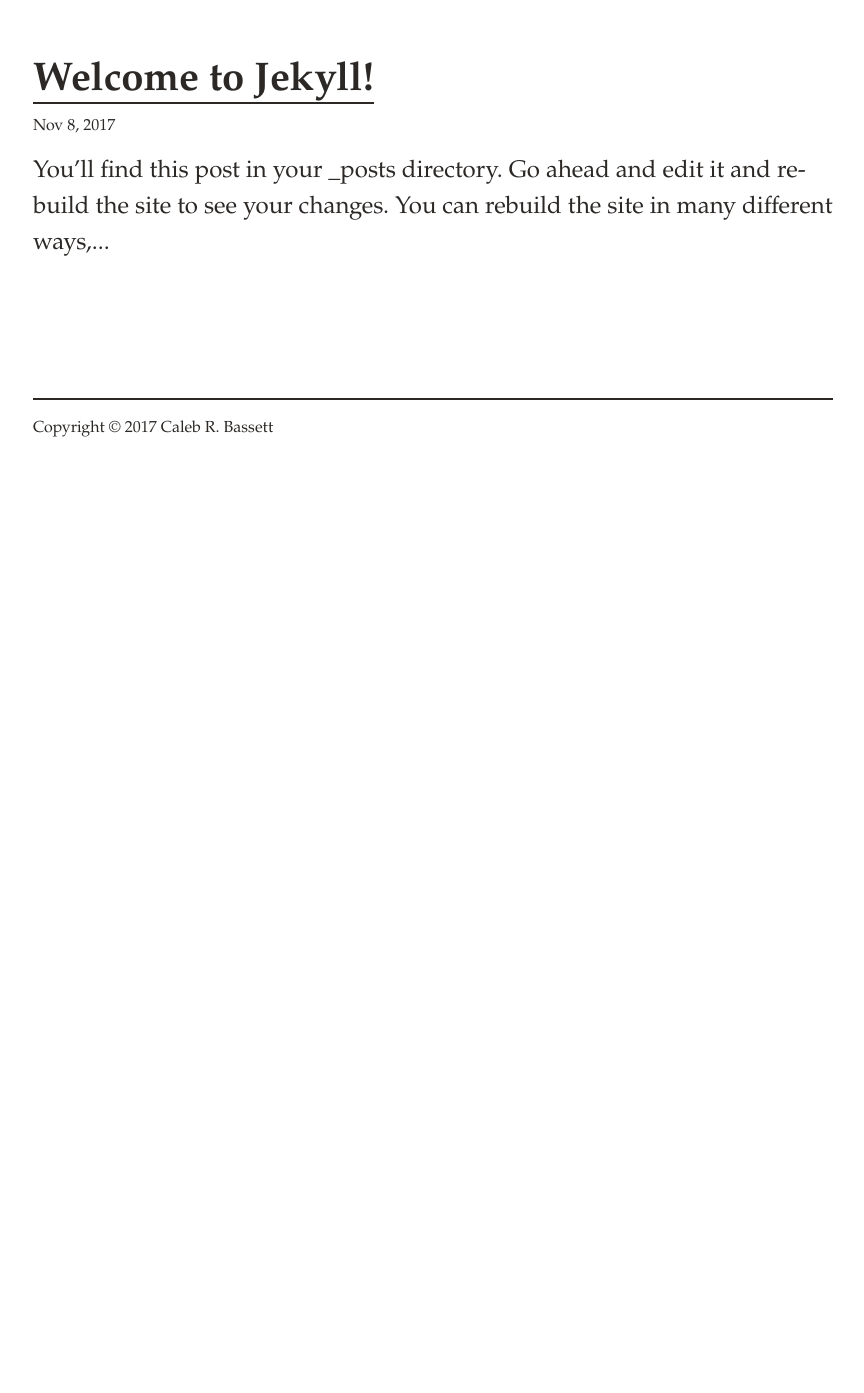
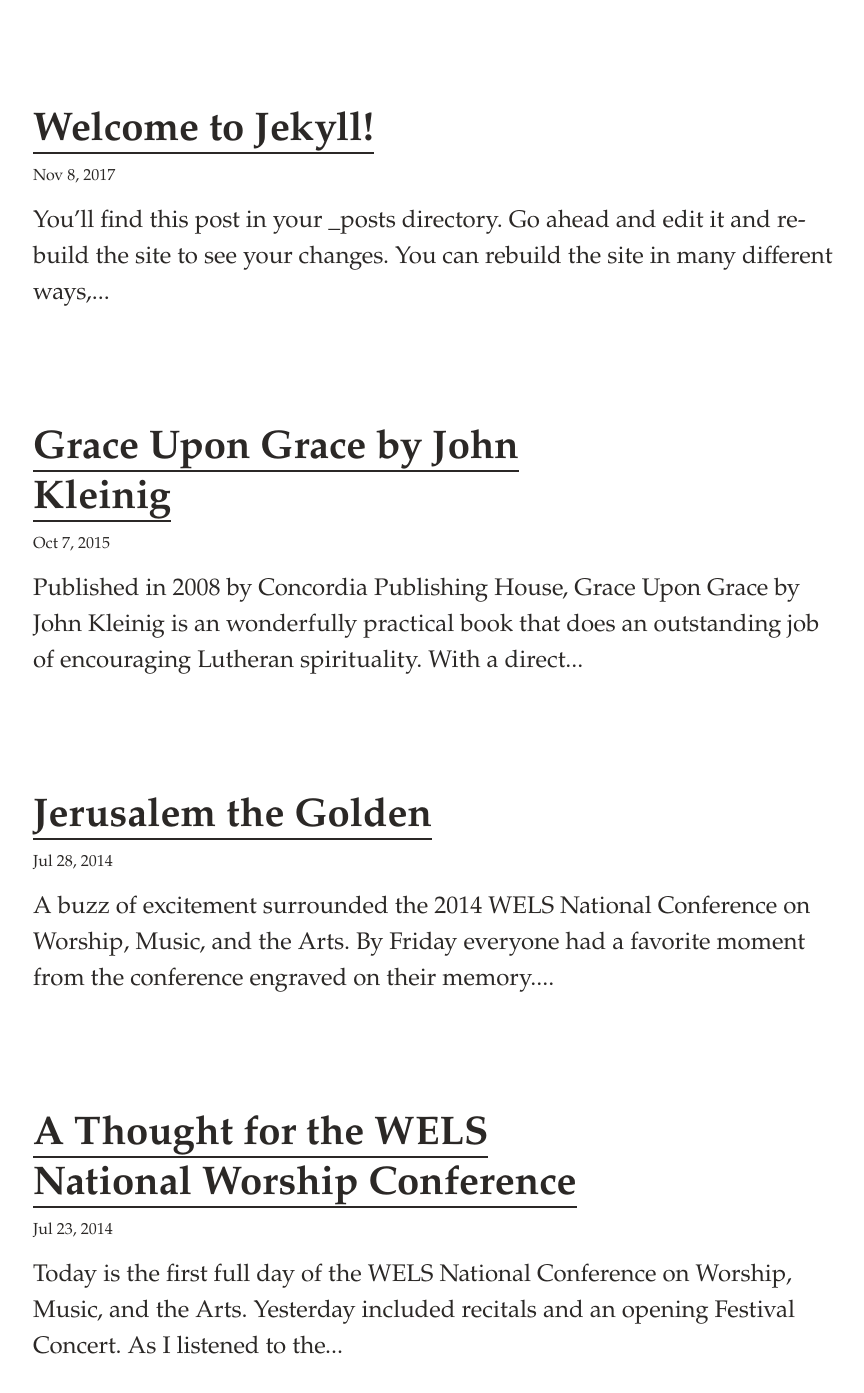
Before and after one commit to crbassett/crbassett.github.io, a Jekyll site: the page built from index.md, in a window 1280 px wide and 1400 px high, scrolled down 430 px. Shown: the top 1393 px of the window, without its empty margins (207-1071 px from the left). Built offline with Jekyll 4.4.1, drawn with Linux system fonts in a browser that asks for light colours; before the commit the page ends 900 px from its top, so only the background shows below that; part of the change alters nothing that is shown; some of the changed text lies outside the part shown.

Commit message:
Numerous theme revisions

```diff
--- a/_config.yml
+++ b/_config.yml
@@ -13,10 +13,10 @@
 # you will see them accessed via {{ site.title }}, {{ site.email }}, and so on.
 # You can create any custom variable you would like, and they will be accessible
 # in the templates via {{ site.myvariable }}.
-title: Caleb Bassett
+title: The Long Way
 email: caleb.bassett@gmail.com
 description: >- # this means to ignore newlines until "baseurl:"
-  A journal and collection of thoughts.
+  There are no shortcuts to goodness, truth, and beauty—you must travel the long way. This is a blog published by Rev. Caleb Bassett on the topics of theology, philosophy, and vocation.
 baseurl: "" # the subpath of your site, e.g. /blog
 url: "" # the base hostname & protocol for your site, e.g. http://example.com
 twitter_username: crbassett
--- /dev/null
+++ b/_posts/2014-07-23-unmerited-pleasure.md
@@ -0,0 +1,14 @@
+---
+layout: post
+date: 2014-07-23 08:05:45
+category : Ministry
+title: A Thought for the WELS National Worship Conference
+tagline: Unmerited pleasure on top of unmerited grace.
+tags:
+---
+
+Today is the first full day of the WELS National Conference on Worship, Music, and the Arts. Yesterday included recitals and an opening Festival Concert. As I listened to the beautiful sound of a large choir, an impressive organ, and a full orchestra offering musical praise to the Lord, I remembered this passage from the book, “The Spirituality of the Cross” by Gene Edward Veith, Jr.:
+
+> For me, enjoying a work of art—whether listening to music, reading a novel, or gaping at a painting—is an especially pure example of God’s sovereignty in human vocation. That I am able to take such unmerited pleasure through the God-given talents of other people who have a vocation that I by no means have myself always fills me with a sense of praise. Not just for the artist, but also for the God who is so wildly generous in all of his gifts.
+
+“Unmerited pleasure” from God-given talents pairs well with the unmerited grace God has lavished on me.
--- /dev/null
+++ b/_posts/2014-07-28-jerusalem-the-golden.md
@@ -0,0 +1,33 @@
+---
+layout: post
+date: 2014-07-28 22:05:45
+category : Ministry
+title: Jerusalem the Golden
+tagline: A tiny outpost of God’s heavenly kingdom.
+tags:
+---
+
+A buzz of excitement surrounded the 2014 WELS National Conference on Worship, Music, and the Arts. By Friday everyone had a favorite moment from the conference engraved on their memory. We sat down for the closing service ready to bring the conference to an end and to savor those highlights on our varying journeys home.
+
+Then we came to the closing hymn, *Jerusalem the Golden*.
+
+The opening trumpet blast was the first salvo. Timpani added strength. The strings soared overhead. Composure crumbled.
+
+There were approximately 1200 people in attendance; not everyone sang. Many discovered that they were unable even to open their mouths. So stirred by emotion they were content only to listen.
+
+<hr>
+
+I wonder, how many dearly loved Christians, now sainted, came to mind in that room? How many memories of too-still bodies in too-formal coffins flashed across the mind’s eye? How many thousands of tears had the people in that room shed when the wages of sin barged into their life once more?
+
+I wonder, as the trumpets continued to blast and the strings continued their flight, how many then saw the Christ, who is ever with them? How many saw the serene daylight and the rich, green pastures in which those dearly loved saints now live? How many saw the stately throne of David surrounded by people—not dead at all, but living!–shouting with joy because from their cares they have release?
+
+<hr>
+
+Shortly after the service [I commented on Twitter](https://twitter.com/crbassett/status/492726723709267968) that I now rightly understood Martin Luther’s comment that, “Next to the Word of God, music deserves the highest praise.” With music wed to a text rich with God’s Word, God transformed that room into a tiny outpost of his heavenly kingdom where there were no cares, where there was only Christ and his triumph.
+
+And then it ended. We sprang from our seats to applaud. Time to go home, back to the very real cares and to pastures not so rich and green.
+
+> Jesus in mercy bring us<br>
+> To that dear land of rest<br>
+> Where sings the host of heaven<br>
+> Your glorious name to bless.<br>
--- /dev/null
+++ b/_posts/2015-10-07-grace-upon-grace.md
@@ -0,0 +1,52 @@
+---
+layout: post
+category : Reviews
+title: Grace Upon Grace by John Kleinig
+tagline: Overflowing with Scripture, replete with practical guidance.
+tags:
+---
+
+Published in 2008 by Concordia Publishing House, Grace Upon Grace by John Kleinig is an wonderfully practical book that does an outstanding job of encouraging Lutheran spirituality. With a direct and active style, Kleinig covers the topics of Christian spirituality, meditation on the Word, prayer, spiritual warfare, and our own hidden righteousness in Christ. Kleinig draws his line of thought from Scripture itself so that the book is overflowing with Scripture.
+
+The subtitle of the book is, “Spirituality for Today.” I found Kleinig’s definition of “spirituality” to be very useful. First, he identified what the popular definition of piety is:
+
+> Popular piety presupposes our unrealized spiritual potential; it seeks spiritual enrichment and empowerment through the practice of appropriate spiritual exercises.
+
+From that he explained what Lutheran and Christian piety must be. Spoiler alert! It’s different than popular piety:
+
+> We do not, as we follow Jesus, become increasingly self-sufficient. Rather, we learn, bit by bit, the art of begging from God the Father, until at our death we can do nothing but say, “Lord Jesus, have mercy on me!”
+
+This passage is one of many where Kleinig develops the concept that Lutheran spirituality is “receptive spirituality.” His approach flows naturally from the Lutheran understanding of the Means of Grace and our status as recipients of God’s mercy and love. Indeed, the unifying thought of “reception” held the rest of the book together. For that reason I often found myself nodding in approval as I read, and I’ve highlighted dozens of passages in the book for future review and reference. As a pastor, I found the book invigorating and encouraging as I continue to teach Christian piety to my congregation. I also benefitted as an individual Christian.
+
+Kleinig’s approach to the topic obviously flows from his own deep, personal spirituality. He learned in his own life that personal piety must be a spirituality of reception. And so he finds a way to tie each of his topics into that unifying theme, and he does so with the intensity of someone who clearly believes in what he’s discovered for himself.
+
+> Every Sunday when we go to church, every day as we do our daily devotions, the risen Lord Jesus comes to us, just as He did that first Easter Sunday. Jesus stands in our midst, breathes on us, and says: “Receive the Holy Spirit” (John 20:22). As He breathes His Spirit on us, we breathe His Spirit into us.
+
+I appreciated how vividly Kleinig portrayed Lutheran spirituality. Intellectually, I know that these things are true, but the book seemed to drive home to my heart and emotion that yes, *this stuff is real and it matters.* In fact, very few pages of the book are devoted to steps and methods. Instead, Kleinig presents the principle in a winsome way, and only when we’re convinced by the words of Scripture and an intense application of those words does he go on to say, “OK, now here are some ways you can do that.”
+
+My favorite chapter was the chapter about prayer. I think it exposed a number of flaws in my own approach to prayer, as well as some of my own shortcomings as a pastor. Not only that, it gave me a fresh understanding of prayer and its value.
+
+Lutherans, particularly in my corner of Lutheranism, are quick to point out that prayer is *not* a Means of Grace. You are not saved by your prayers. Unfortunately, the side effect of hammering home this truth is that, for me anyway, we easily downplay prayer as something not *as important* as the Word of God and the sacraments. Perhaps unintentionally, we devote so much time to promoting the Means of Grace (as we should), that we unintentionally demote the idea of prayer and what we can actually receive through an active prayer life. I don’t think I’m alone in this.
+
+Kleinig presents Scripture’s case for frequent, intercessory prayer very well. What struck me the most were his practical comments on just *why* prayer is so important. Again, I felt it was an approach that convinced not only my intellect, but my heart and emotions as well.
+
+> Christian prayer, therefore, depends on our participation in the life and activity of the triune God. Our prayer does not depend on the development of any innate human spiritual capacities but on the grace of God given to His dependent children. It depends completely on Jesus and His work of intercession. And Jesus gives us His name and Word to include us in His prayer.
+
+Kleinig’s approach works well with the growing popularity (thanks to resources like the Treasury of Daily Prayer) of *praying the Scriptures,* or *praying the catechism.* Our prayer becomes one of repeating and reflecting on the teachings of the Word, which in turn bends our hearts and wills to the heart and will of God.
+
+> The Father will give us whatever we wish because we will desire what He wants to give us.
+
+Kleinig promotes the goal of attuning ourselves to the Word of God and therefore to his will so that we pray according to his will, and therefore join in the divine work of Christ as we intercede on behalf of those around us.
+
+> We Christians not only equal but actually surpass the miracles that Jesus performed in His earthly ministry. We continue the divine work of Jesus and perform the greater miracles of the new age where those who were born blind to God receive sight and those who were once dead in sin are raised to eternal life. And we accomplish this by prayer to God the Father in the name of Jesus.
+
+Kleinig asserts, and rightfully so, I think, that the practice of regular intercessory prayer among Christians will not only foster greater personal piety, but closer relationships with those for whom we pray. That’s a good lesson to remember.
+
+A few other miscellaneous notes about the book:
+
+* The book is replete with useful illustrations to explain theological concepts. I think my preaching will benefit from coming into contact with so many good illustrations.
+* The length was very manageable and the chapter subdivisions allowed me to read short bursts when time was tight. I read the book in Kindle format on my iPad. The paper version is 287 pages.
+* The chapter on the benefits of meditating on the Word sparked some worship ideas in my head that I’m thinking of implementing at our Thanksgiving Eve service at St. Stephen.
+* The book was useful in spurring me on toward accomplishing a personal and professional goal of setting aside a set time each working day for personal devotion, intercessory prayer, and meditation.
+
+This is a good book and worth reading.
```
Also changed, not shown: 10 other files.
